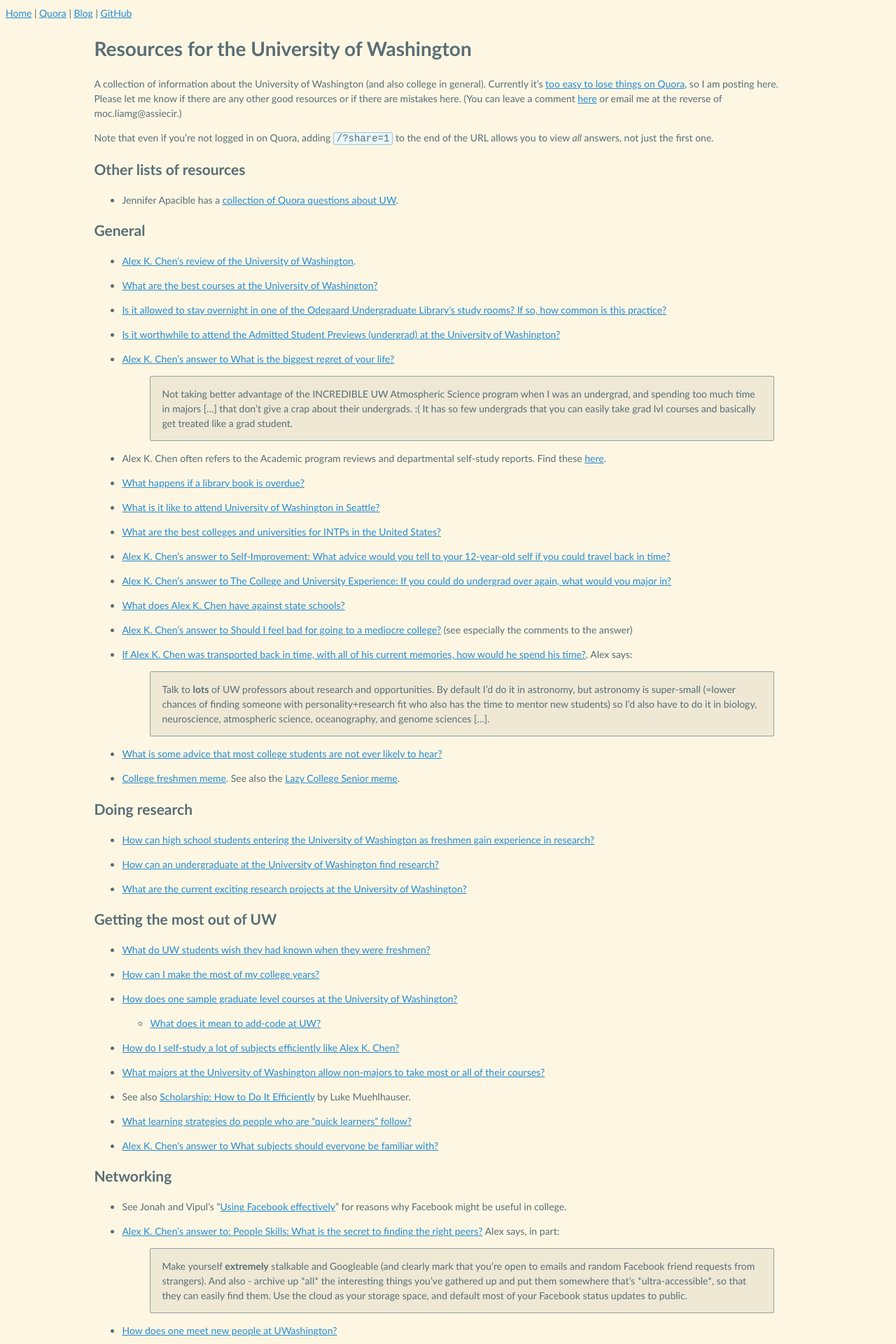
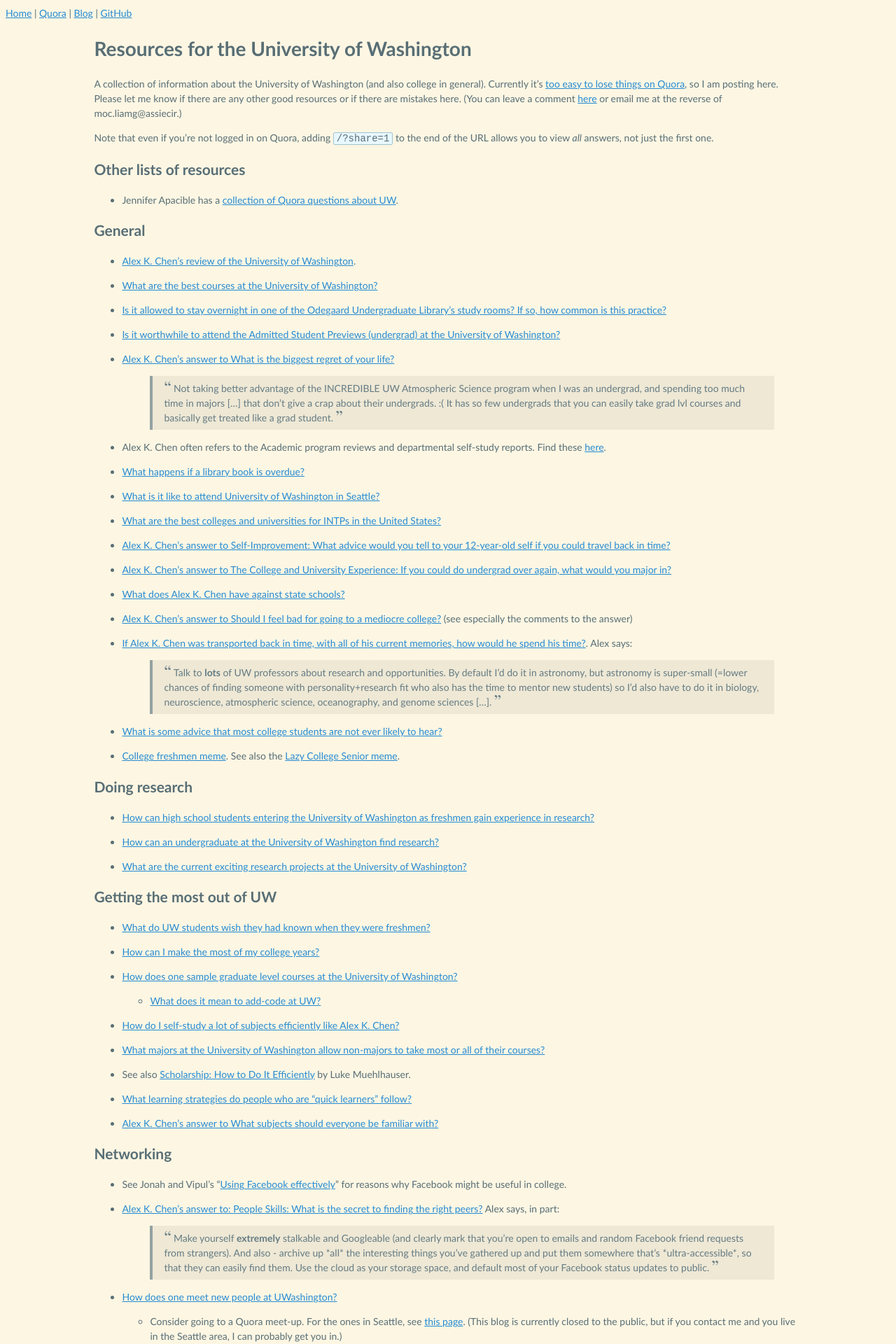
Before and after one commit to riceissa/riceissa.github.io, a Jekyll site: the page built from uw/resources.md, in a window 1280 px wide. Shown: the top 1920 px of the page at 70% size. Built offline with Jekyll 4.4.1, drawn with Linux system fonts in a browser that asks for light colours; Markdown is read by kramdown in place of the engine named in the settings.

Commit message:
add quotes support to blockquote; bar on left

```diff
--- a/css/minimal.css
+++ b/css/minimal.css
@@ -28,15 +28,24 @@ pre code{
 
 blockquote {
     /*display: block;*/
-    padding-left: 16px;
-    padding-right: 16px;
+    color: #657b83; /*base00*/
+    padding: 7px 16px; /*top-bottom, right-left*/
+    border-left: 4px solid #93a1a1; /*base1*/
+    /*border-radius: 2px 2px 2px 2px;*/
+    background-color: #eee8d5; /*base2*/
+    /*border: 1px solid #93a1a1; /*base1*/
+    quotes: "\201C""\201D""\2018""\2019";
 }
 
-blockquote {
-    border-radius: 2px 2px 2px 2px;
-    background-color: #eee8d5; /*base2*/
-    border: 1px solid #93a1a1; /*base1*/
+blockquote:before, blockquote:after {
+    font-size: 25px;
+    line-height: 14px;
+    vertical-align: -2px;
+    font-family: FreeSerif, 'Times New Roman', serif;
 }
+blockquote:before { content: open-quote; }
+blockquote:after { content: close-quote; }
+blockquote p { display: inline; }
 
 code {
     padding-left: 4px;
```
